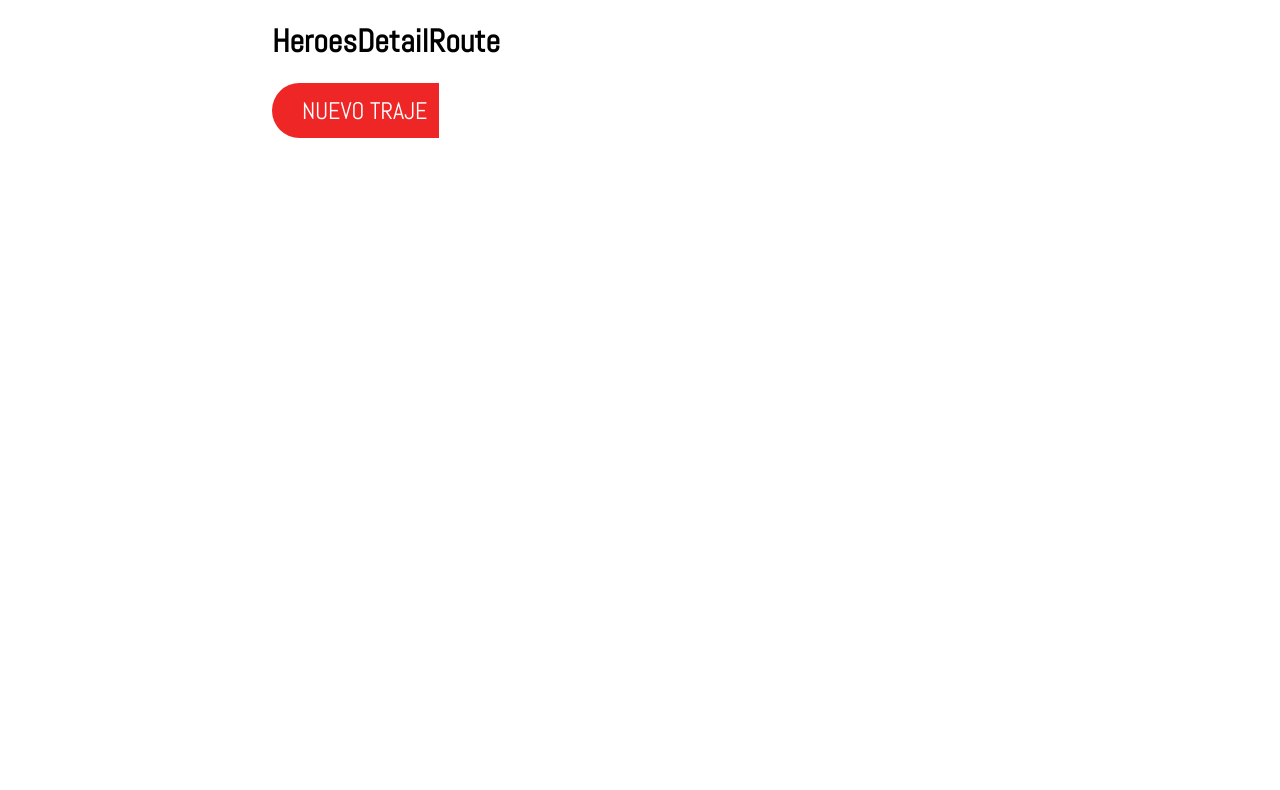
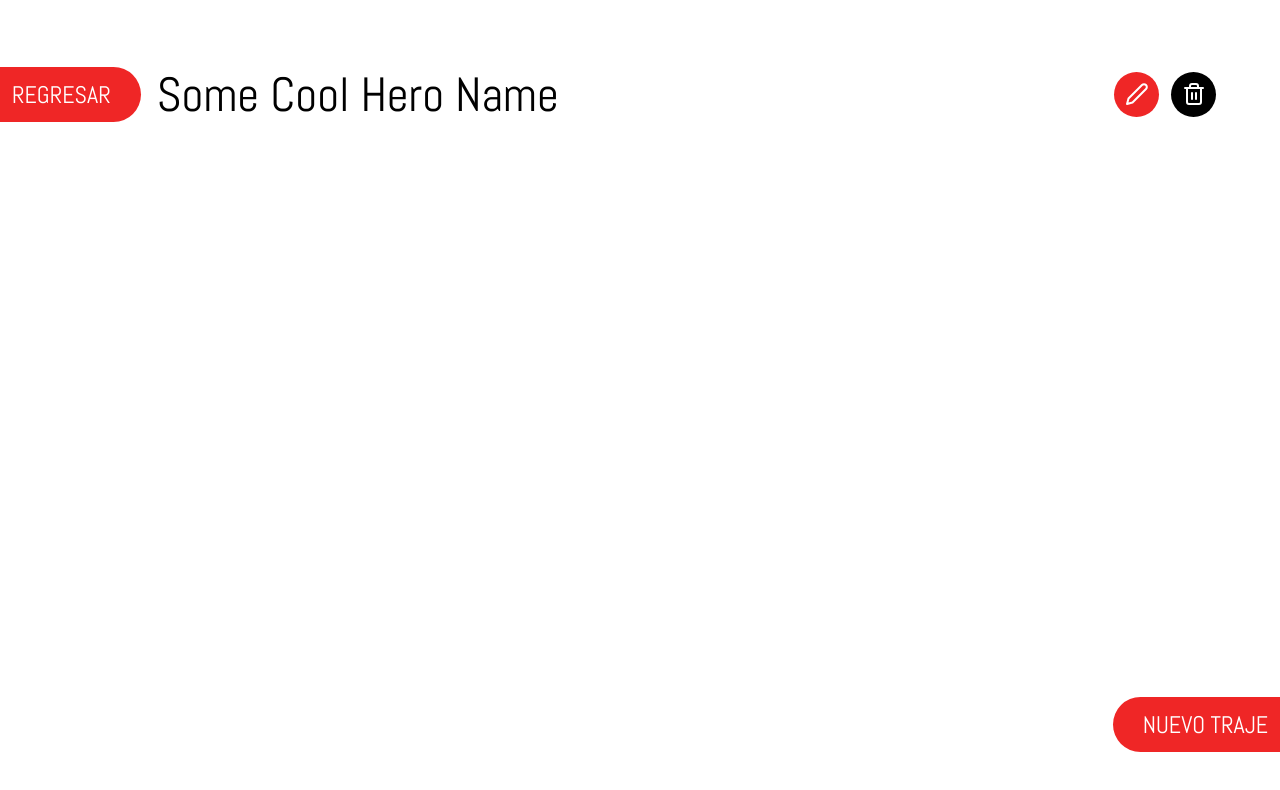
Before and after one commit to FlooCharm/edna-client, a React (Create React App) app: page /detail in a window 1280 px wide. Shown: the top 790 px of the page. Built offline with nearby package versions, Linux system fonts and the light colour scheme.

Commit message:
added react-modal and IconBtn component

```diff
--- a/package.json
+++ b/package.json
@@ -11,6 +11,7 @@
     "react-color": "^2.17.3",
     "react-dom": "^16.10.1",
     "react-feather": "^2.0.3",
+    "react-modal": "^3.11.1",
     "react-redux": "^7.1.3",
     "react-router-dom": "^5.1.2",
     "react-scripts": "3.1.2",
--- a/src/App.css
+++ b/src/App.css
@@ -47,6 +47,7 @@ body { font-family: 'Abel', sans-serif; }
 
 .small-margin-vertical { margin: 1em 0; }
 .small-margin-left { margin-left: 0.5em; }
+.small-margin-right { margin-right: 0.5em; }
 .small-margin-bottom { margin-bottom: 0.5em; }
 .margin-right { margin-right: 1em; }
 .margin-left { margin-left: 1em; }
@@ -54,6 +55,7 @@ body { font-family: 'Abel', sans-serif; }
 .big-margin-bottom { margin-bottom: 2em; }
 .big-margin-right { margin-right: 2em; }
 .big-margin-left { margin-left: 2em; }
+.huge-margin-right { margin-right: 4em; }
 .huge-margin-bottom { margin-bottom: 4em; }
 
 .margin-auto { margin: auto; }
@@ -175,6 +177,23 @@ body { font-family: 'Abel', sans-serif; }
 	cursor: default;
 }
 
+.icon-btn {
+	outline: none;
+	border: none;
+	border-radius: 100%;
+	color: white;
+	font-family: inherit;
+	width: 45px;
+	height: 45px;
+	cursor: pointer;
+	padding: 10px;
+}
+.icon-btn:hover { opacity: 0.7 }
+.icon-btn:disabled {
+	opacity: 0.3;
+	cursor: default;
+}
+
 /* Chips */
 .chips-container {
     display: flex;
--- /dev/null
+++ b/src/Components/IconBtn.js
@@ -0,0 +1,44 @@
+import React, {
+	// useState,
+	// useEffect,
+} from 'react';
+import PropTypes from 'prop-types';
+import * as Icon from 'react-feather';
+
+export default function IconBtn(props) {
+	const IconTag = Icon[props.icon];
+
+	return (
+		<button
+			type={props.type}
+			className={`icon-btn body-text ${props.className}`}
+			style={{
+				background: props.background
+			}}
+			disabled={props.disabled}
+			onClick={props.onClick}
+		>
+			<IconTag />
+		</button>
+	)
+}
+
+IconBtn.propTypes = {
+	className: PropTypes.string,
+	text: PropTypes.string,
+	type: PropTypes.string,
+	onClick: PropTypes.func,
+	disabled: PropTypes.bool,
+	icon: PropTypes.string,
+	background: PropTypes.string,
+}
+
+IconBtn.defaultProps = {
+	className: '',
+	text: 'text',
+	type: 'button',
+	onClick: () => {},
+	disabled: false,
+	icon: 'Camera',
+	background: '#EF2626',
+}
--- a/src/Routes/HeroesDetailRoute.js
+++ b/src/Routes/HeroesDetailRoute.js
@@ -6,14 +6,37 @@ import { useHistory } from "react-router-dom";
 
 import { Link } from "react-router-dom";
 import PillBtn from '../Components/PillBtn';
+import IconBtn from '../Components/IconBtn';
 
 export default function HeroesDetailRoute() {
 	const history = useHistory();
 
 	return (
-		<div className="container">
-			<h1>HeroesDetailRoute</h1>
+		<div className="full-container flex column justify-content-space-between">
+			<div className='flex row align-items-center big-padding-vertical justify-content-space-between'>
+				<div className='flex row align-items-center'>
+					<div className='margin-right'>
+						<PillBtn
+							text='REGRESAR'
+							onClick={() => history.push('/heroes')}
+							left
+						/>
+					</div>
+					<p className='huge-text no-margin'>Some Cool Hero Name</p>
+				</div>
+				<div className='flex row align-items-center huge-margin-right'>
+					<IconBtn
+						className='small-margin-right'
+						icon='Edit2'
+					/>
+					<IconBtn
+						background='#000'
+						icon='Trash2'
+					/>
+				</div>
+			</div>
 			<PillBtn
+				className='align-self-flex-end big-margin-bottom'
 				text='NUEVO TRAJE'
 				onClick={() => history.push('/create-suit')}
 			/>
```
Also changed, not shown: 1 other file (tests, documents, lock files or other folders).
